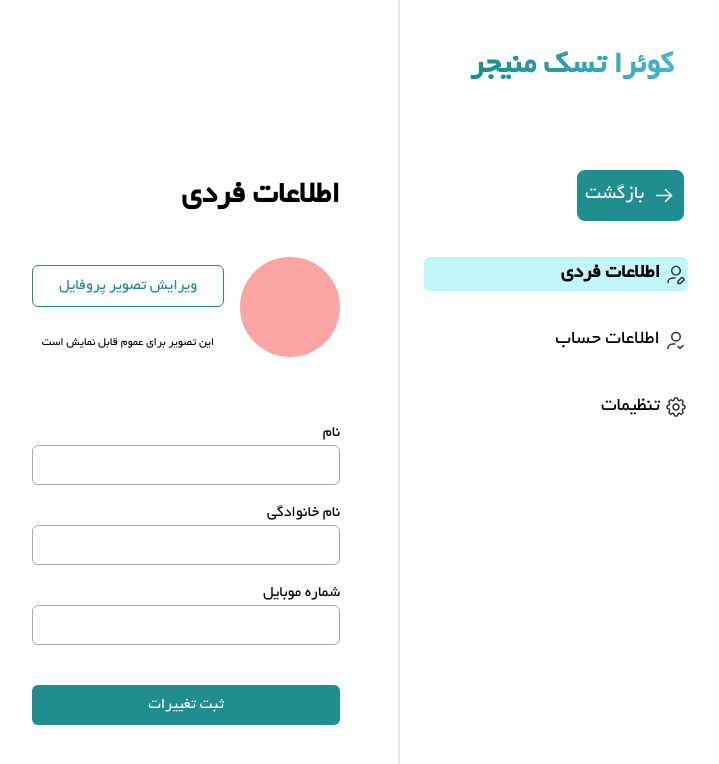
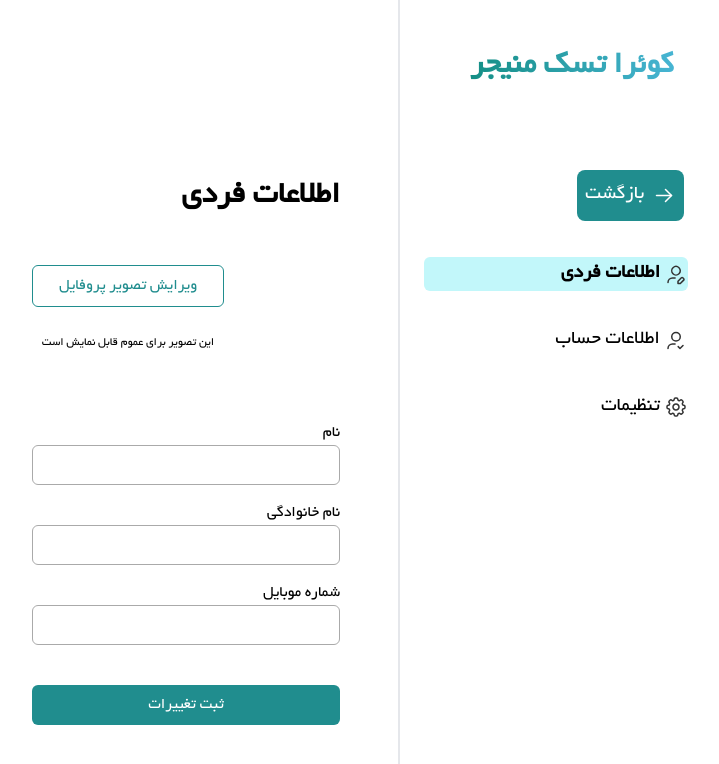
Before and after one commit to Summer-Frontend-Quera-Bootcamp/Quera-TaskManager, a React (Create React App) app: page /Profile in a window 1280 px wide. Shown: the top 764 px of the page, without its empty margins (542-1261 px from the left). Built offline with nearby package versions, Linux system fonts and the light colour scheme; no server answers.

Commit message:
FIX: image uploader in profile 1

```diff
--- a/src/components/Personalinformation.tsx
+++ b/src/components/Personalinformation.tsx
@@ -1,13 +1,44 @@
-const Personalinformation = () => {
+import React, { useState, ChangeEvent } from 'react';
+
+const Personalinformation: React.FC = () => {
+  const [selectedImage, setSelectedImage] = useState<string | null>(null);
+
+  const handleImageUpload = (e: ChangeEvent<HTMLInputElement>) => {
+    const file = e.target?.files?.[0];
+    if (file) {
+      const reader = new FileReader();
+      reader.onload = (e) => {
+        setSelectedImage(e.target?.result as string);
+      };
+      reader.readAsDataURL(file);
+    }
+  };
   return (
     <section className="mt-[170px] mr-[58px] flex flex-col text-right">
         <h1 className=" font-bold text-HL">اطلاعات فردی</h1>
         <div className=" flex my-[32px]">
             <div className="flex flex-col mb-1  mt-2 justify-between items-center">
-                <button className="border border-[#208D8E] text-[#208D8E] px-[10px] w-[192px] rounded-md py-2">ویرایش تصویر پروفایل</button>
+                <input
+                type="file"
+                id="btn"
+                accept="image/*"
+                style={{ display: 'none' }}
+                onChange={handleImageUpload}
+                />
+                <label htmlFor="btn" className="text-center border border-[#208D8E] text-[#208D8E] px-[10px] w-[192px] rounded-md py-2">
+                ویرایش تصویر پروفایل
+                </label>
                 <p className="text-TXS">این تصویر برای عموم قابل نمایش است</p>
             </div>
-            <div className="ml-[16px] w-[100px] h-[100px] rounded-full bg-red-300"></div>
+            <div
+          id="image"
+          className="ml-[16px] w-[100px] h-[100px] rounded-full bg-red-300"
+          style={{
+            background: selectedImage ? `url(${selectedImage})` : 'none',
+            backgroundSize: 'cover',
+            backgroundPosition: 'center',
+          }}
+        ></div>
         </div>
         <form className="flex flex-col mt-[32px]"dir="rtl">
             <label>نام</label>
```
